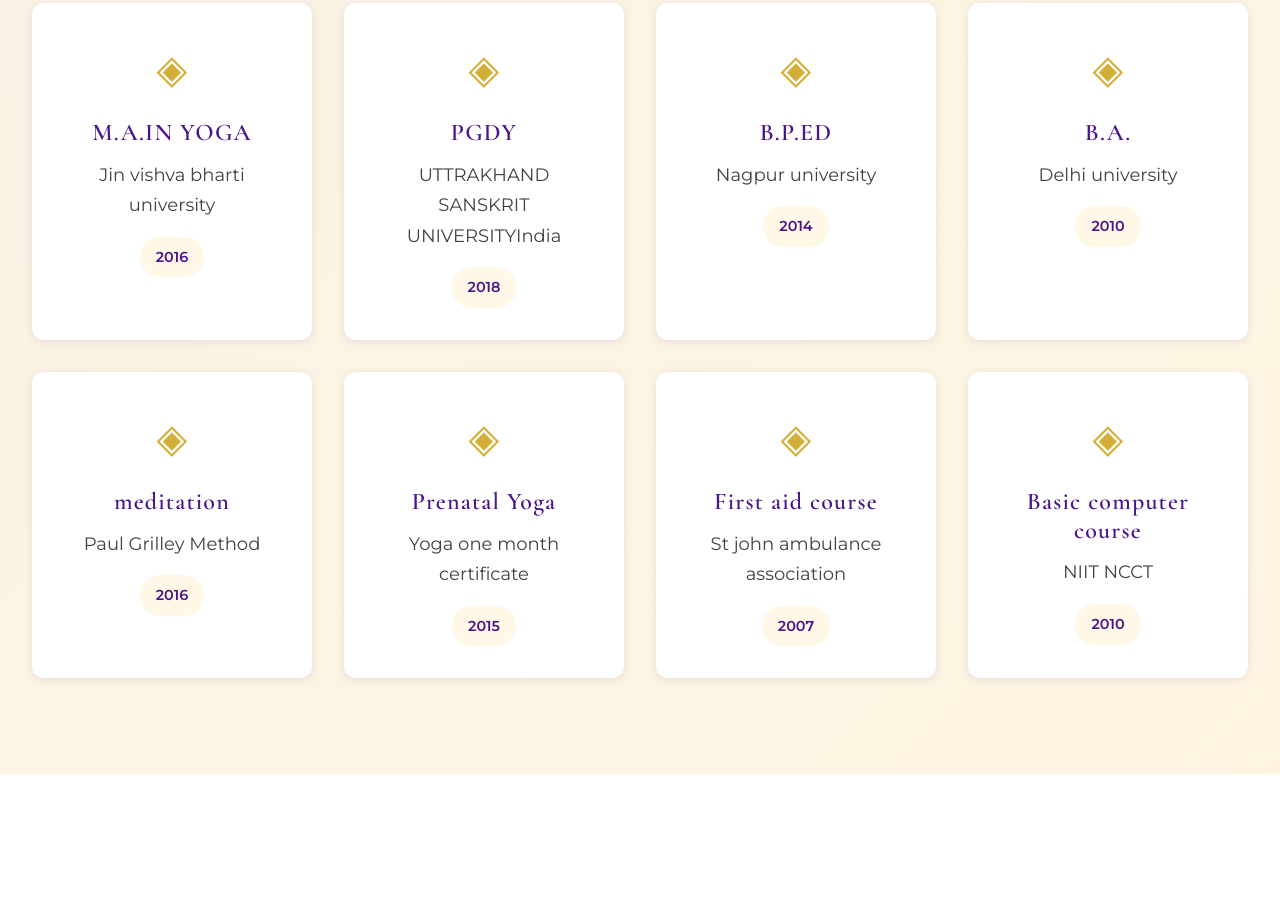
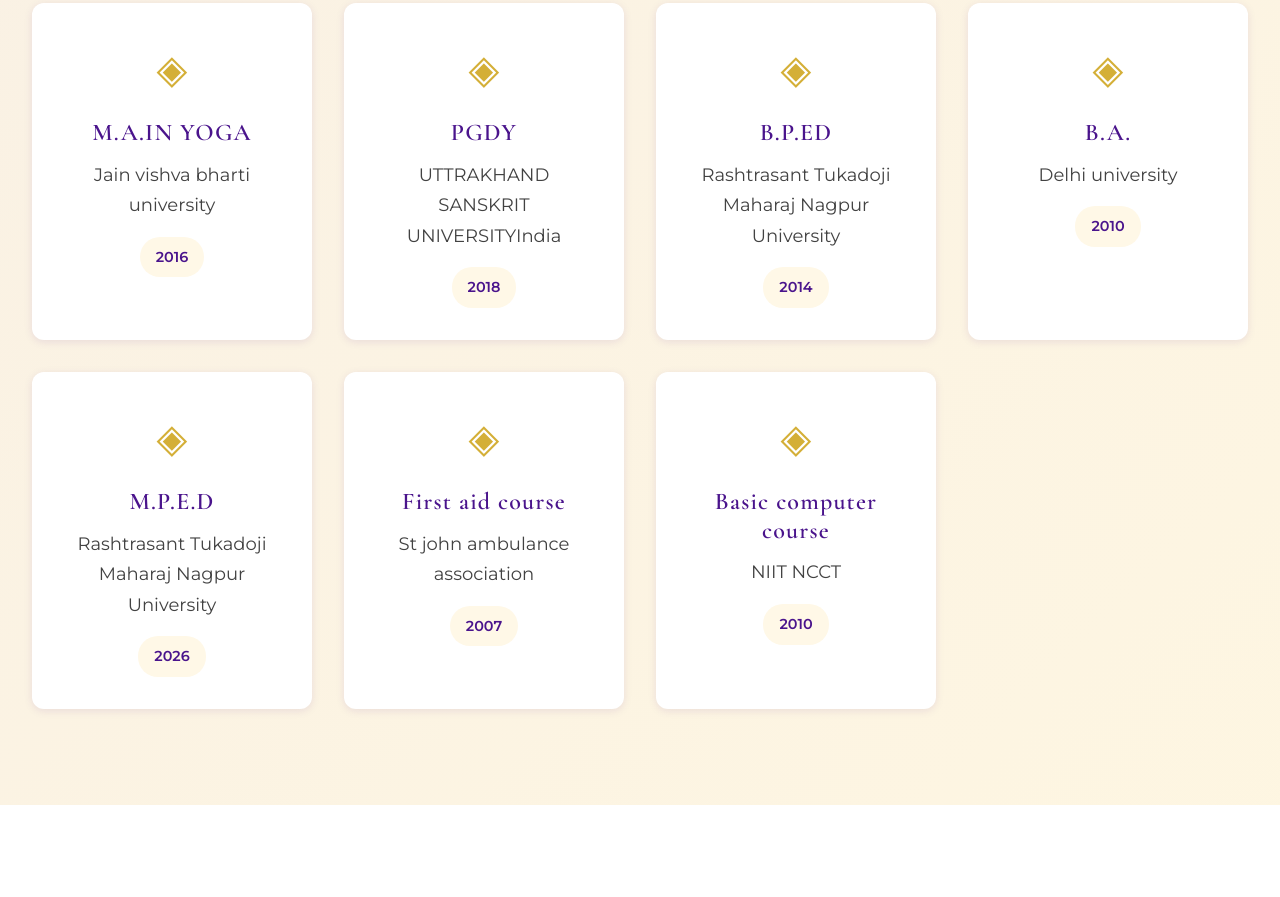
Before and after one commit to yashpalsinghyogi/yashpalsinghyogii, a website built with Vite: page about.html in a window 1280 px wide. Shown: the part 5273-6170 px from the top of the page. Built offline with nearby package versions, Linux system fonts and the light colour scheme.

Commit message:
Update about.html

```diff
--- a/about.html
+++ b/about.html
@@ -293,7 +293,7 @@
                 <div class="credential-card">
                     <div class="credential-icon" aria-hidden="true">◈</div>
                     <h3 class="credential-title">M.A.IN YOGA</h3>
-                    <p class="credential-desc">Jin vishva bharti university</p>
+                    <p class="credential-desc">Jain vishva bharti university</p>
                     <span class="credential-year">2016</span>
                 </div>
 
@@ -307,7 +307,7 @@
                 <div class="credential-card">
                     <div class="credential-icon" aria-hidden="true">◈</div>
                     <h3 class="credential-title">B.P.ED</h3>
-                    <p class="credential-desc">Nagpur university</p>
+                    <p class="credential-desc">Rashtrasant Tukadoji Maharaj Nagpur University</p>
                     <span class="credential-year">2014</span>
                 </div>
 
@@ -320,17 +320,12 @@
 
                 <div class="credential-card">
                     <div class="credential-icon" aria-hidden="true">◈</div>
-                    <h3 class="credential-title">meditation</h3>
-                    <p class="credential-desc">Paul Grilley Method</p>
-                    <span class="credential-year">2016</span>
+                    <h3 class="credential-title">M.P.E.D</h3>
+                    <p class="credential-desc">Rashtrasant Tukadoji Maharaj Nagpur University</p>
+                    <span class="credential-year">2026</span>
                 </div>
 
-                <div class="credential-card">
-                    <div class="credential-icon" aria-hidden="true">◈</div>
-                    <h3 class="credential-title">Prenatal Yoga</h3>
-                    <p class="credential-desc">Yoga one month certificate</p>
-                    <span class="credential-year">2015</span>
-                </div>
+
                 <div class="credential-card">
                     <div class="credential-icon" aria-hidden="true">◈</div>
                     <h3 class="credential-title">First aid course</h3>
```
